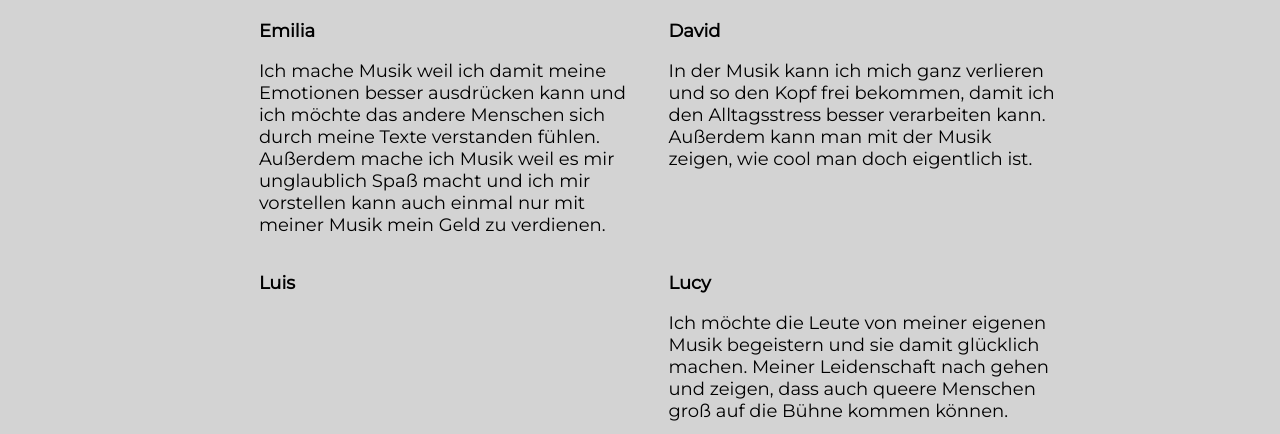
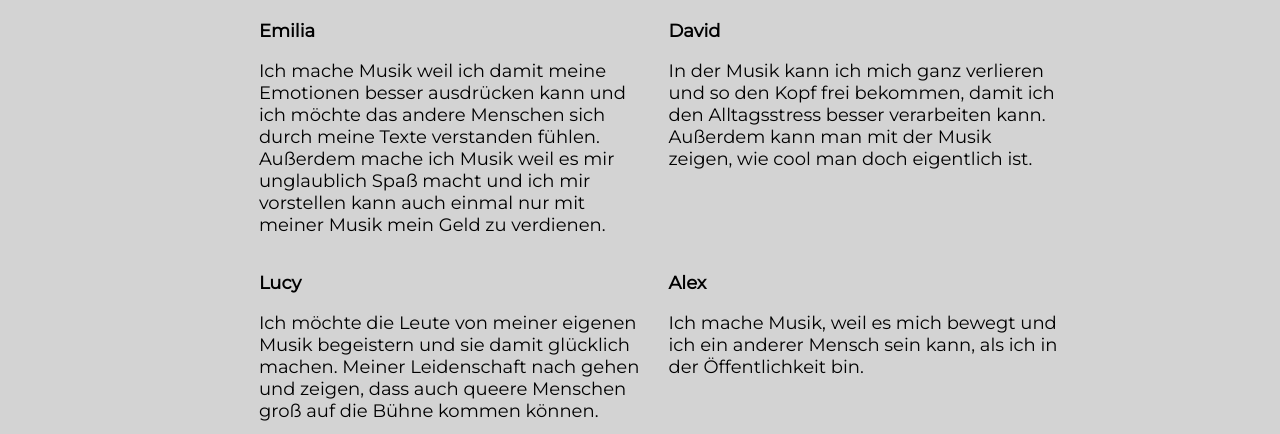
Before and after one commit to t3cktime/t3cktime.github.io, a plain HTML site: page ueberuns.html in a window 1280 px wide. Shown: the part 220-654 px from the top of the page. Drawn offline with Linux system fonts and the light colour scheme.

Commit message:
Update ueberuns.html

```diff
--- a/ueberuns.html
+++ b/ueberuns.html
@@ -33,10 +33,6 @@
             <p>In der Musik kann ich mich ganz verlieren und so den Kopf frei bekommen, damit ich den Alltagsstress besser verarbeiten kann. Außerdem kann man mit der Musik zeigen, wie cool man doch eigentlich ist.</p>
         </div>
         <div class="statement">
-            <h3>Luis</h3>
-            <p></p>
-        </div>
-        <div class="statement">
             <h3>Lucy</h3>
             <p>Ich möchte die Leute von meiner eigenen Musik begeistern und sie damit glücklich machen. Meiner Leidenschaft nach gehen und zeigen, dass auch queere Menschen groß auf die Bühne kommen können.</p>
         </div>
```
